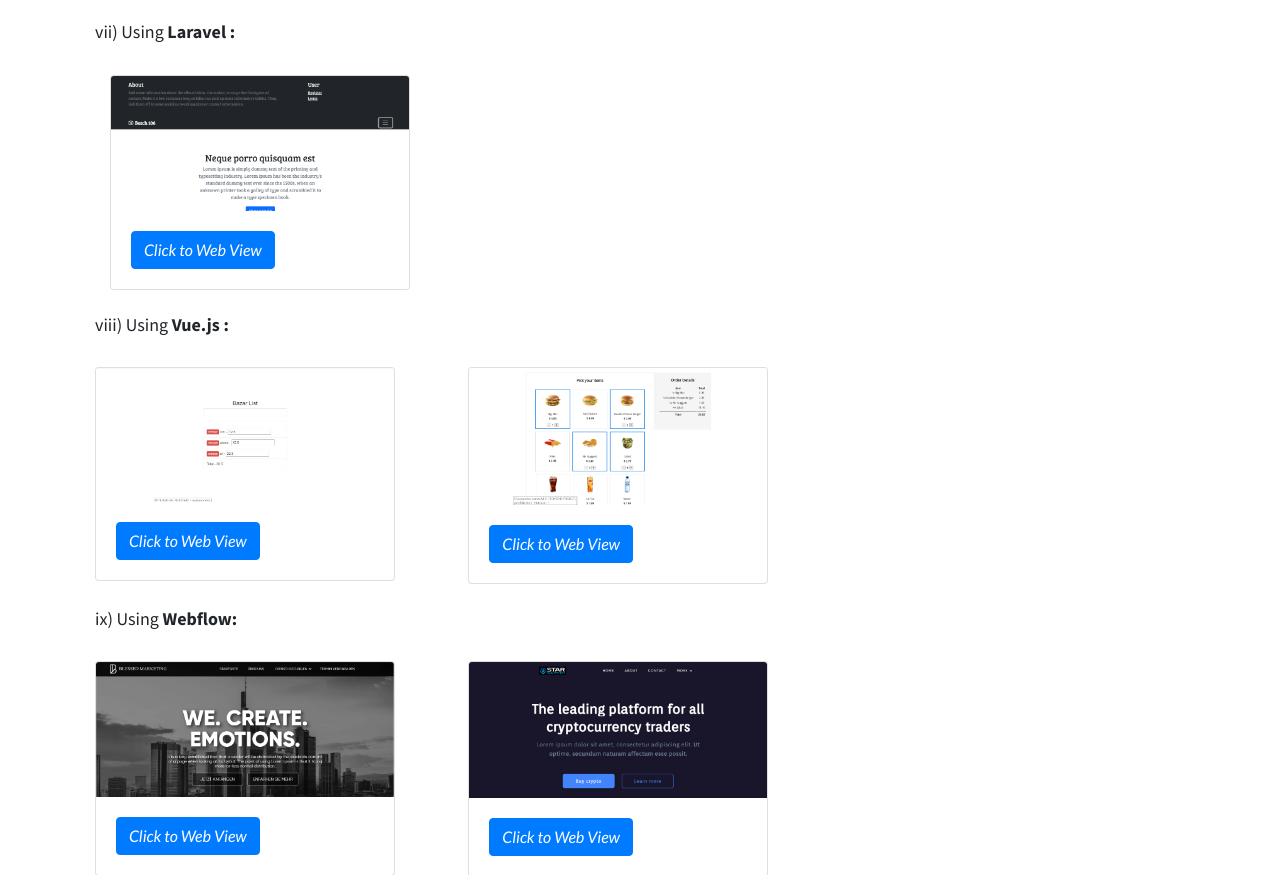
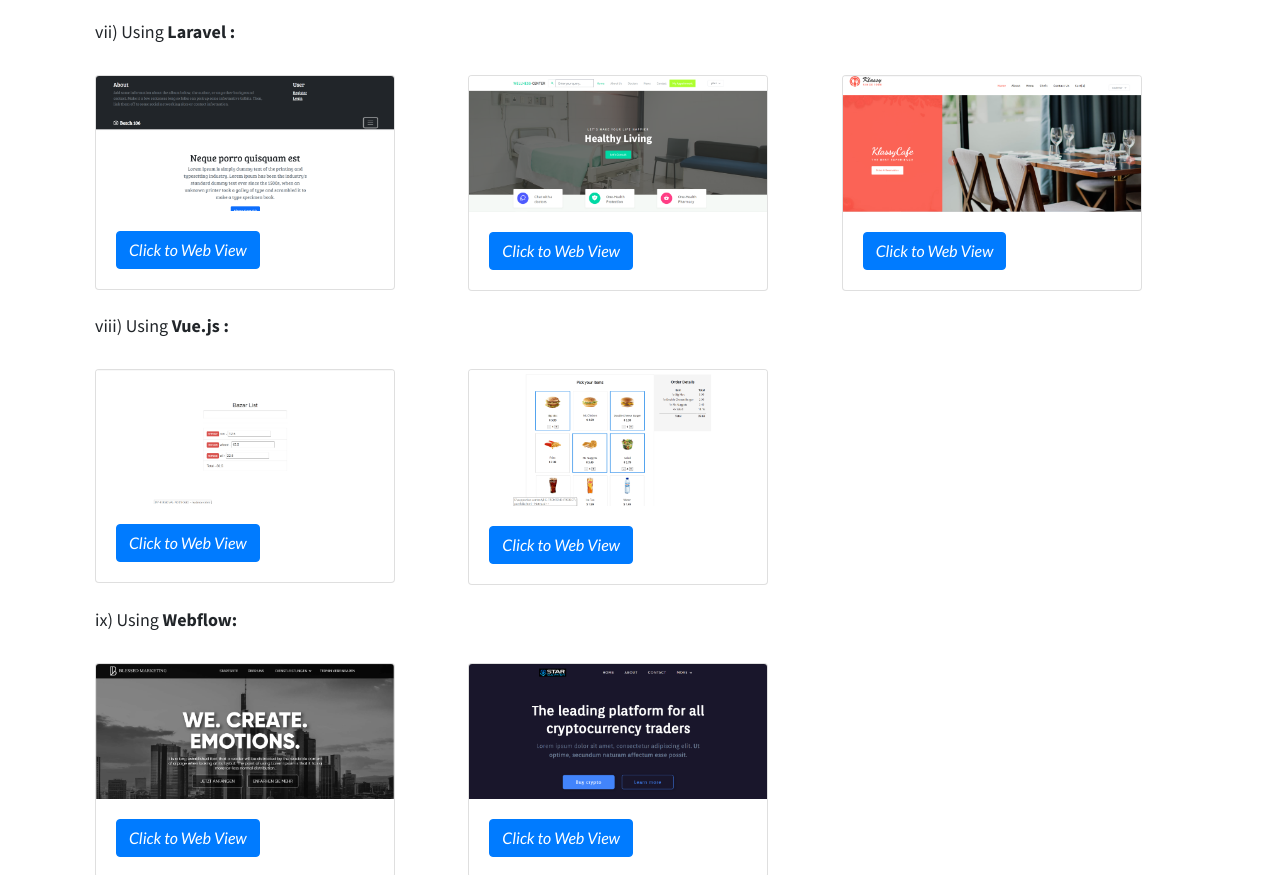
Before and after one commit to abuzar-gifari/portfolio, a plain HTML site: page readmore.html in a window 1280 px wide. Shown: the part 3058-3933 px from the top of the page. Drawn offline with nearby package versions, Linux system fonts and the light colour scheme.

Commit message:
portfolio is 100% ready now

```diff
--- a/readmore.html
+++ b/readmore.html
@@ -203,12 +203,29 @@
 
                     <div class="col-md-12">
                         <h6 class="mt-4 font_size_18"  style="font-family: 'Source Sans Pro', sans-serif; font-weight:400;">vii) Using <b>Laravel : </b></h6><br>
+
+                    </div>
 					<div class="col-md-4">
 						<div class="card" style="width: 300px;">
 							<img src="project_images/laravel.PNG" class="card-img-top" alt="...">
 							<div class="card-body">
 								<a href="https://github.com/abuzar-gifari/bt106-main" class="btn btn-primary" target="_blank">Click to Web View</a>
 							</div>
+						</div>
+                    </div>
+					<div class="col-md-4">
+						<div class="card" style="width: 300px;">
+							<img src="project_images/hospital.PNG" class="card-img-top" alt="...">
+							<div class="card-body">
+								<a href="https://github.com/abuzar-gifari/Hospital-Management-System" class="btn btn-primary" target="_blank">Click to Web View</a>
+							</div>
+						</div>
+                    </div>
+					<div class="col-md-4">
+						<div class="card" style="width: 300px;">
+							<img src="project_images/restaurent.PNG" class="card-img-top" alt="...">
+							<div class="card-body">
+								<a href="https://github.com/abuzar-gifari/Restaurent-Management-System" class="btn btn-primary" target="_blank">Click to Web View</a>
 							</div>
 						</div>
                     </div>
```
Also changed, not shown: project_images/hospital.PNG (added), project_images/restaurent.PNG (added). Lines whose indentation alone changed are shown as unchanged.
